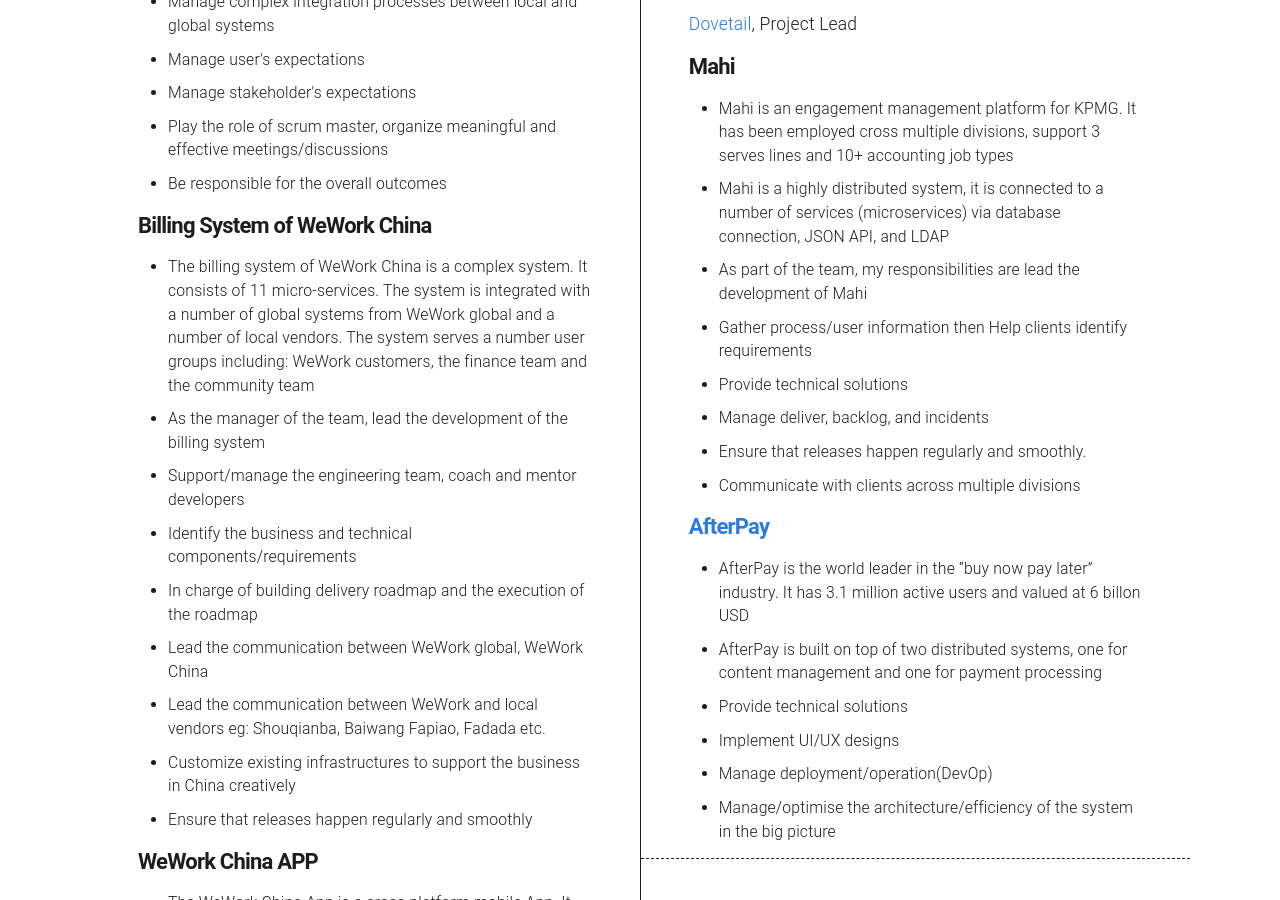
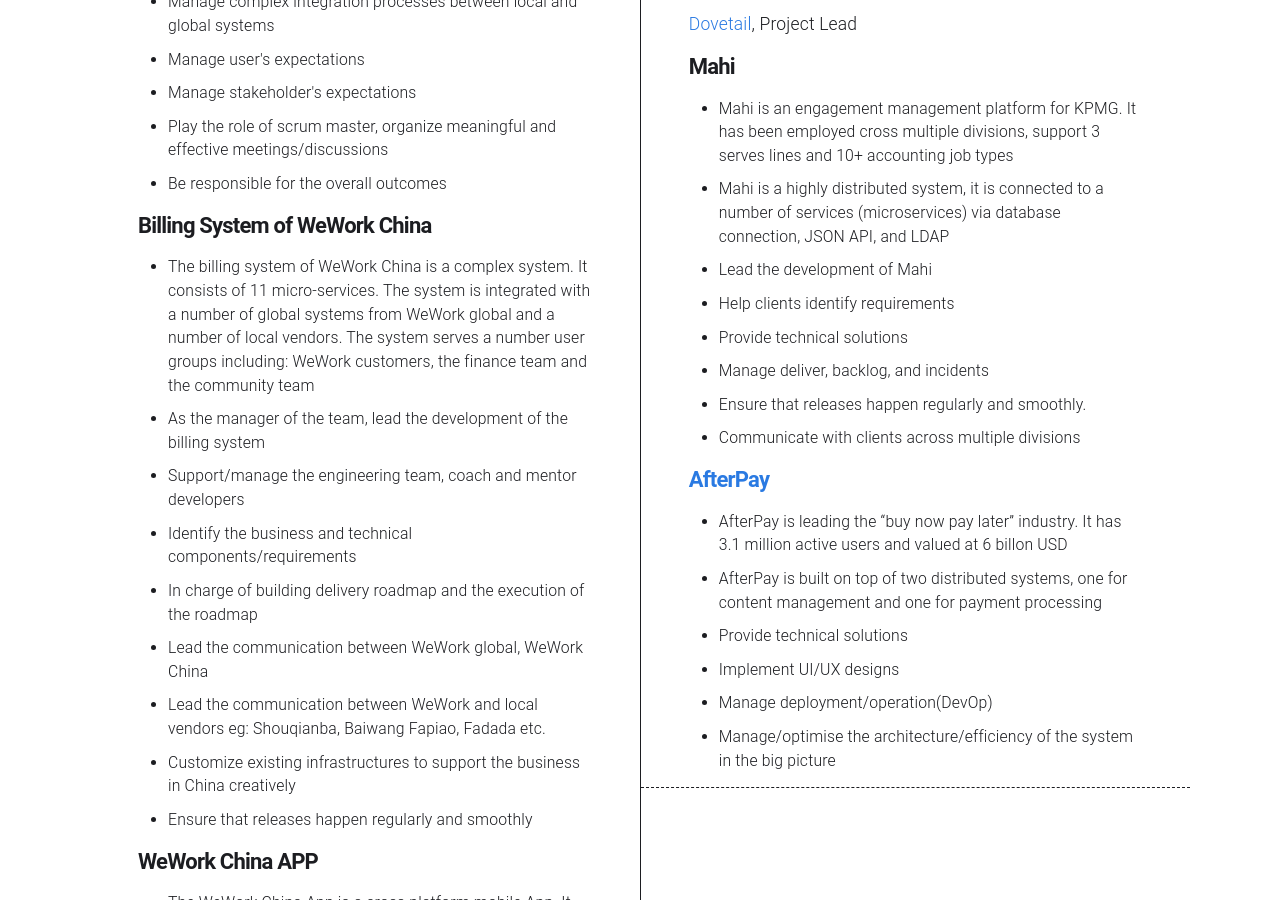
Before and after one commit to xuwupeng2000/xuwupeng2000.github.io, a Jekyll site: the page built from index.html, in a window 1280 px wide and 900 px high, scrolled down 477 px. Built offline with Jekyll 4.4.1, drawn with Linux system fonts in a browser that asks for light colours; nearby versions of some CDN libraries.

Commit message:
Update index.html

```diff
--- a/index.html
+++ b/index.html
@@ -140,8 +140,8 @@
                 <ul>
                   <li>Mahi is an engagement management platform for KPMG. It has been employed cross multiple divisions, support 3 serves lines and 10+ accounting job types</li>
                   <li>Mahi is a highly distributed system, it is connected to a number of services (microservices) via database connection, JSON API, and LDAP</li>
-                  <li>As part of the team, my responsibilities are lead the development of Mahi</li>
-                  <li>Gather process/user information then Help clients identify requirements</li>
+                  <li>Lead the development of Mahi</li>
+                  <li>Help clients identify requirements</li>
                   <li>Provide technical solutions</li>
                   <li>Manage deliver, backlog, and incidents</li>
                   <li>Ensure that releases happen regularly and smoothly.</li>
@@ -152,7 +152,7 @@
               <p>
                 <h4><a href="https://www.afterpay.com/en-NZ/index">AfterPay</a></h4>
                 <ul>
-                  <li>AfterPay is the world leader in the “buy now pay later” industry. It has 3.1 million active users and valued at 6 billon USD</li>
+                  <li>AfterPay is leading the “buy now pay later” industry. It has 3.1 million active users and valued at 6 billon USD</li>
                   <li>AfterPay is built on top of two distributed systems, one for content management and one for payment processing</li>
                   <li>Provide technical solutions</li>
                   <li>Implement UI/UX designs</li>
```
